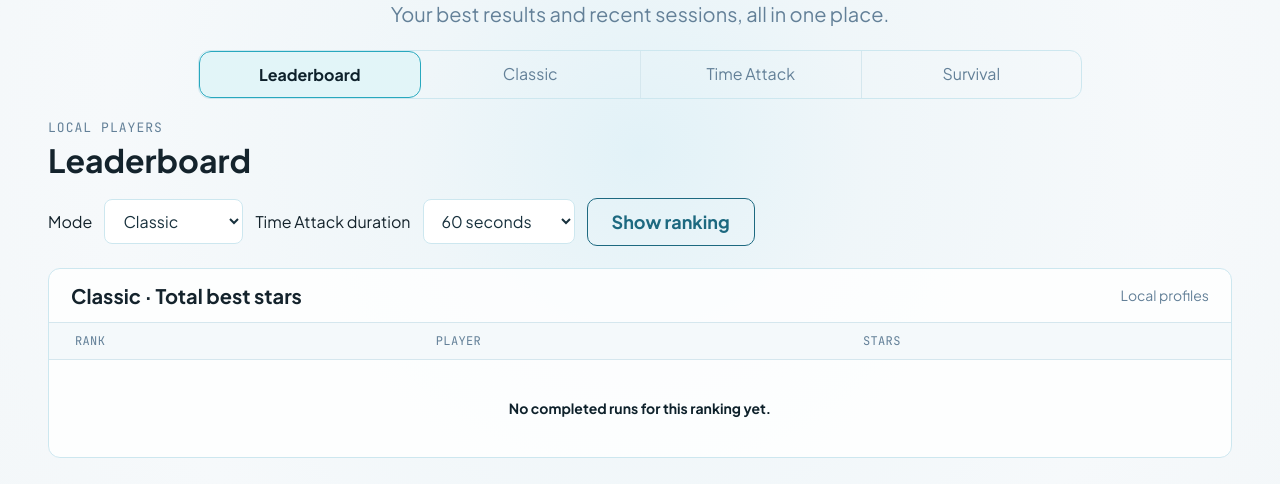
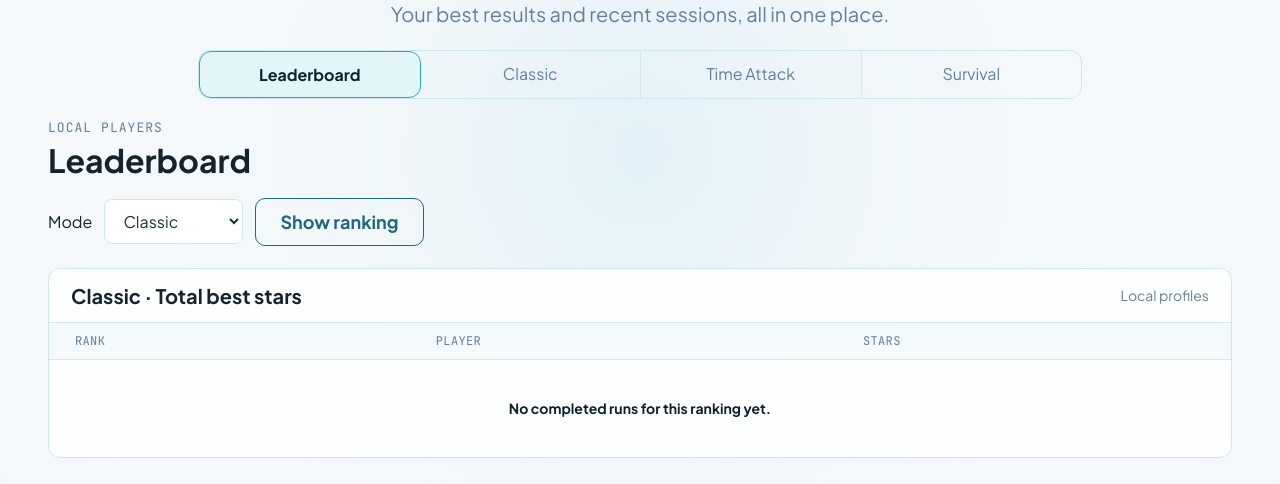
Before and after one commit to Andro-HM/TypeQuest2, a Flask app: page /progress?tab=leaderboard in a window 1280 px wide. Shown: the part 233-717 px from the top of the page. Run offline with Flask 3, Linux system fonts and the light colour scheme; data that the repository does not hold is empty.

Commit message:
Simplify leaderboards to mode-only rankings

```diff
--- a/app.py
+++ b/app.py
@@ -172,17 +172,14 @@ def progress():
     mode = request.args.get("mode", "classic")
     if mode not in ("classic", "time_attack", "survival"):
         mode = "classic"
-    duration = request.args.get("duration", 60, type=int)
-    if duration not in DURATIONS:
-        duration = 60
     summary = None
     recent = []
     if active_profile is not None and tab != "leaderboard":
         summary, recent = database.get_progress(active_profile_id, tab)
     leaderboard = []
     if tab == "leaderboard":
-        leaderboard = database.get_leaderboard(mode, duration)
-    return render_template("progress.html", tab=tab, mode=mode, duration=duration, summary=summary,
+        leaderboard = database.get_leaderboard(mode)
+    return render_template("progress.html", tab=tab, mode=mode, summary=summary,
                            recent=recent, leaderboard=leaderboard, active_profile=active_profile)
 
 
--- a/database.py
+++ b/database.py
@@ -173,7 +173,7 @@ def get_progress(profile_id, mode):
     return summary, recent
 
 
-def get_leaderboard(mode, duration):
+def get_leaderboard(mode):
     connection = get_connection()
     if mode == "classic":
         result = connection.execute(
@@ -188,7 +188,7 @@ def get_leaderboard(mode, duration):
         result = connection.execute(
             """SELECT profiles.id, profiles.name, MAX(progress.net_wpm) AS score
                FROM profiles JOIN time_attack_progress AS progress ON progress.profile_id = profiles.id
-               WHERE duration = ? GROUP BY profiles.id ORDER BY score DESC, profiles.id""", (duration,)
+               GROUP BY profiles.id ORDER BY score DESC, profiles.id"""
         ).fetchall()
     else:
         result = connection.execute(
--- a/templates/progress.html
+++ b/templates/progress.html
@@ -754,14 +754,10 @@
                                 <option value="{{ value }}"{% if mode == value %} selected{% endif %}>{{ label }}</option>
                             {% endfor %}
                         </select>
-                        <label for="leader-duration">Time Attack duration</label>
-                        <select id="leader-duration" name="duration">
-                            {% for seconds in [30,60,120,300] %}<option value="{{ seconds }}"{% if duration == seconds %} selected{% endif %}>{{ seconds }} seconds</option>{% endfor %}
-                        </select>
                         <button class="outline" type="submit">Show ranking</button>
                     </form>
                     <div class="table-panel">
-                        <div class="table-heading"><h3>{{ {'classic':'Classic · Total best stars', 'time_attack':'Time Attack · Best Net WPM', 'survival':'Survival · Longest time'}[mode] }}{% if mode == 'time_attack' %} · {{ duration }} seconds{% endif %}</h3><span>Local profiles</span></div>
+                        <div class="table-heading"><h3>{{ {'classic':'Classic · Total best stars', 'time_attack':'Time Attack · Best Net WPM', 'survival':'Survival · Longest time'}[mode] }}</h3><span>Local profiles</span></div>
                         <table>
                             <thead><tr><th>RANK</th><th>PLAYER</th><th>{% if mode == 'classic' %}STARS{% elif mode == 'time_attack' %}NET WPM{% else %}SURVIVAL TIME{% endif %}</th></tr></thead>
                             <tbody>
```
Also changed, not shown: test/test_demo_data.py (+3 -5 lines), test/test_profiles_progress.py (+12 -5 lines), README.md.
